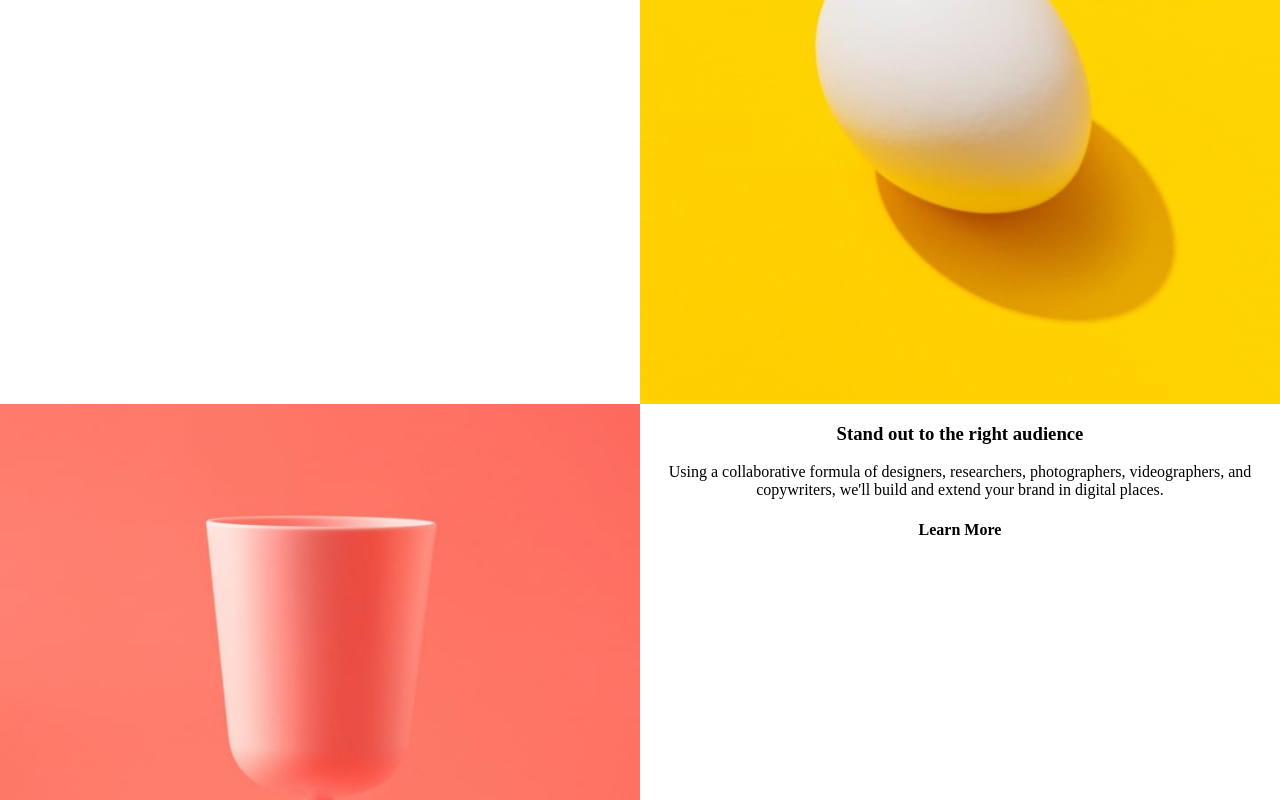
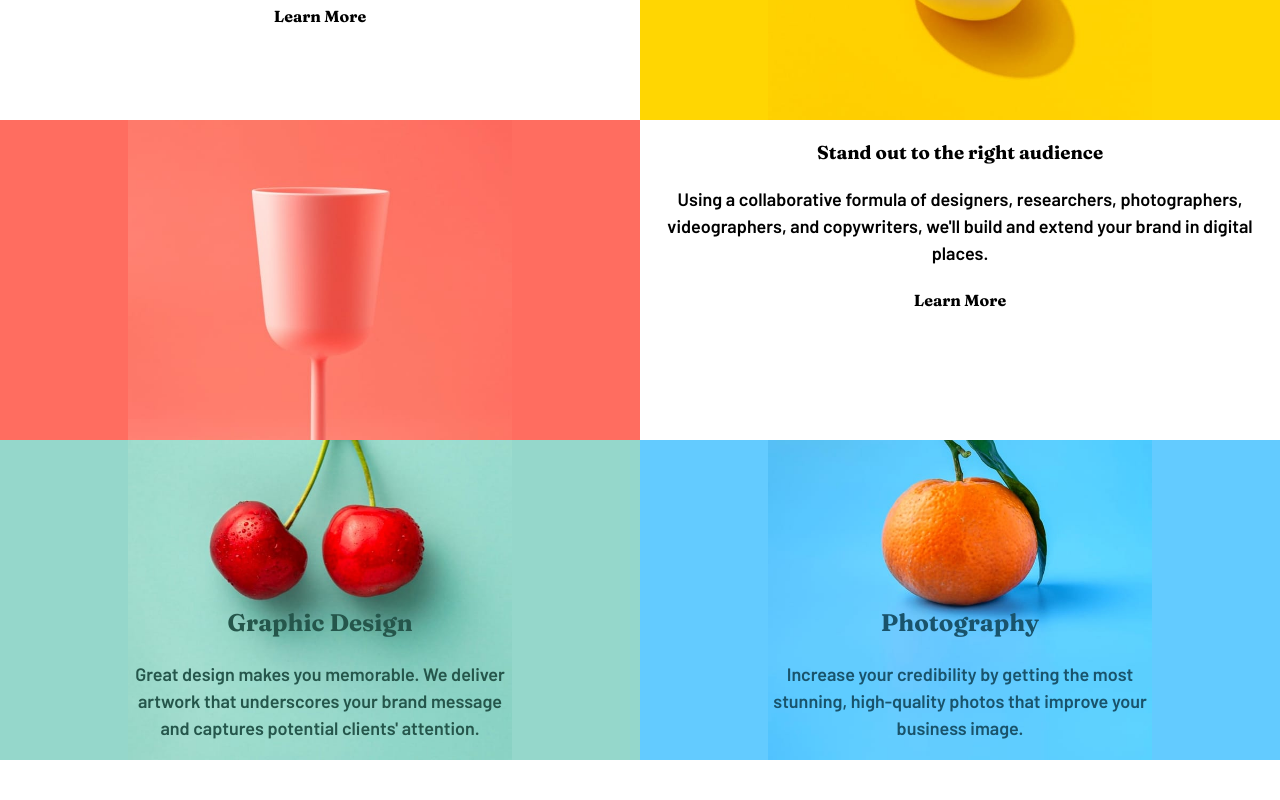
Before and after one commit to AlainNshimirimana/sunnyside-landing-page, a React (Create React App) app: page / in a window 1280 px wide. Shown: the part 600-1400 px from the top of the page. After the commit the page ends 1360 px from the top, so only its background shows below. Built offline with nearby package versions, Linux system fonts and the light colour scheme.

Commit message:
added styling to the body but not finished

```diff
--- a/public/index.html
+++ b/public/index.html
@@ -24,6 +24,7 @@
       work correctly both with client-side routing and a non-root public URL.
       Learn how to configure a non-root public URL by running `npm run build`.
     -->
+    <link href="https://fonts.googleapis.com/css2?family=Barlow:wght@600&family=Fraunces:opsz,wght@9..144,700;9..144,900&display=swap" rel="stylesheet">
     <title>Sunnyside Agency</title>
   </head>
   <body style="margin: 0;">
--- a/src/components/BodyTop.js
+++ b/src/components/BodyTop.js
@@ -17,14 +17,12 @@ function BodyTop(){
                 <h4>Learn More</h4>
             </div>
             <div className='img-boxes yellow-egg'>
-                <div>
-                    <img src={Egg} alt='an egg with yellow background' className='squares-img-egg'/>
+                <div className='BGimgs' style={{backgroundImage: `url(${Egg})`}}>
                 </div>
             </div>
 
             <div className='img-boxes strawberry-glass'>
-                <div>
-                    <img alt='a pink glass' src={StrawbGlass} className='squares-img'/>
+                <div className='BGimgs' style={{backgroundImage: `url(${StrawbGlass})`}}>
                 </div>
             </div>
 
@@ -36,15 +34,30 @@ function BodyTop(){
                 <h4>Learn More</h4>
             </div>
 
-            <div className='img-boxes cherries'>
-                <div>
-                    <img src={Cherries} alt='cherries' className='squares-img'/>
+
+            <div className='img-boxes cherries oc-container'>
+                <div className='BGimgs' style={{backgroundImage: `url(${Cherries})`}}>
+                    <div className='graphictext'>
+                        <h2>Graphic Design</h2>
+                        <p>
+                            Great design makes you memorable. We deliver <br/>
+                            artwork that underscores your brand message<br/>
+                            and captures potential clients' attention.
+                        </p>
+                    </div>
                 </div>
             </div>
 
-            <div className='img-boxes orange'>
-                <div>
-                    <img src={Orange} alt='an orange' className='squares-img'/>
+            <div className='img-boxes orange oc-container'>
+                <div className='BGimgs' style={{backgroundImage: `url(${Orange})`}}>
+                    <div className='phototext'>
+                        <h2>Photography</h2>
+                        <p>
+                            Increase your credibility by getting the most <br/>
+                            stunning, high-quality photos that improve your <br/>
+                            business image.
+                        </p>
+                    </div>
                 </div>
             </div>
         </div>
--- a/src/css/BodyTop.css
+++ b/src/css/BodyTop.css
@@ -27,15 +27,63 @@
   .strawberry-glass{
       background-color: #FF6D60;
   }
-.squares-img{
-    width: 100%;
-}
 .cherries{
     background-color: #95D7CB;
 }
 .orange{
     background-color: #63CBFF;
 }
-.squares h3, p, h4{
+
+/* TEXT STYLING*/
+.squares h3, p, h4, h2{
     text-align: center;
+    line-height: 1.5em;
 }
+
+h2, h3, h4{
+  font-family: Fraunces;
+}
+
+.phototext{
+  color: hsl(198, 62%, 26%);
+}
+
+.graphictext{
+  color: hsl(167, 40%, 24%);
+}
+
+p{
+  font-family: Barlow;
+  font-size: large;
+}
+h2{
+  font-size: 18pt;
+}
+
+/* .oc-container{
+  position: static;
+}
+.cherryOrange, .imgText{
+  position: absolute;
+}
+.imgText{
+  z-index: 10;
+} */
+
+.BGimgs{
+  width: 100%;
+  top: 0;
+  left: 0;
+  right: 0;
+  min-height: 40vh;
+  background-position: center;
+  background-size: contain;
+  background-repeat: no-repeat;
+  display: flex;
+  align-items: center;
+  justify-content: center;
+}
+
+.BGimgs div{
+  align-self: flex-end;
+}
--- a/src/css/Header.css
+++ b/src/css/Header.css
@@ -13,12 +13,6 @@
     background-size: contain;
     background-repeat: no-repeat;
     background-color: #3EBFFF;
-}
-.HeaderImgBG{
-    width: 100%;
-    top: 0;
-    left: 0;
-    right: 0;
 }
 .menu{
     position: absolute;
```
